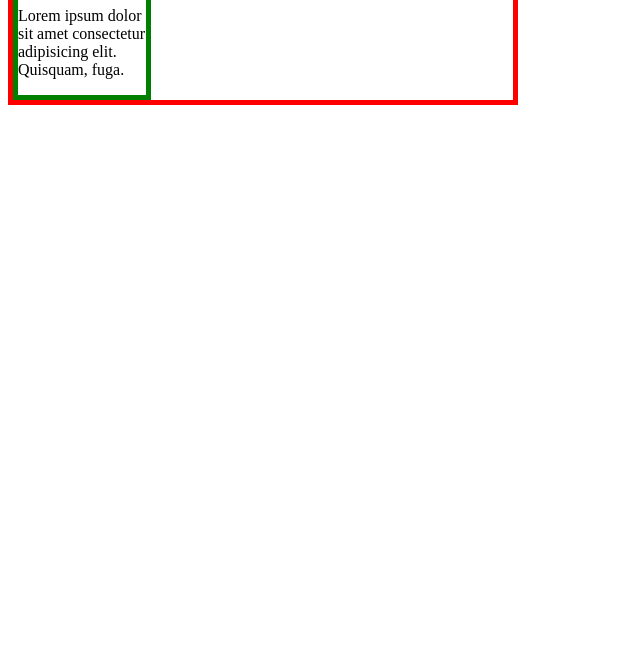
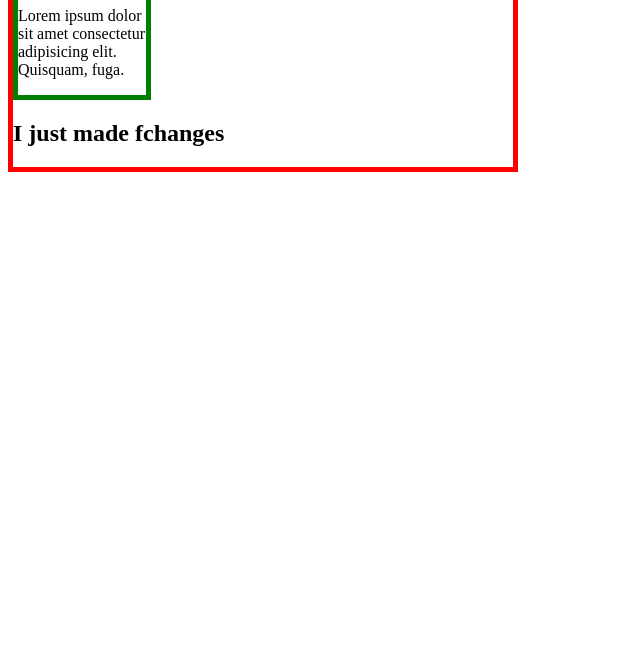
Before and after one commit to smitclass/Project6, a plain HTML site: page index.html in a window 1280 px wide. Shown: the part 128-800 px from the top of the page, without its empty margins (0-640 px from the left). Drawn offline with Linux system fonts and the light colour scheme.

Commit message:
added heading 1

```diff
--- a/index.html
+++ b/index.html
@@ -13,6 +13,7 @@
             <h1>CSS-Class-7</h1>
             <p >Lorem ipsum dolor sit amet consectetur adipisicing elit. Quisquam, fuga.</p>
         </div>
+        <h2>I just made fchanges</h2>
     </div>
     <script>
         function getViewportWidth() {
```
